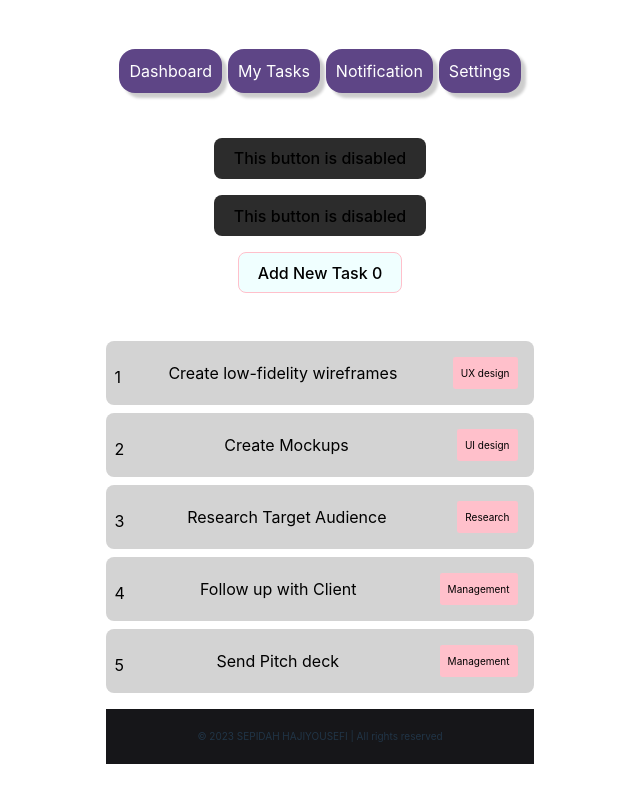
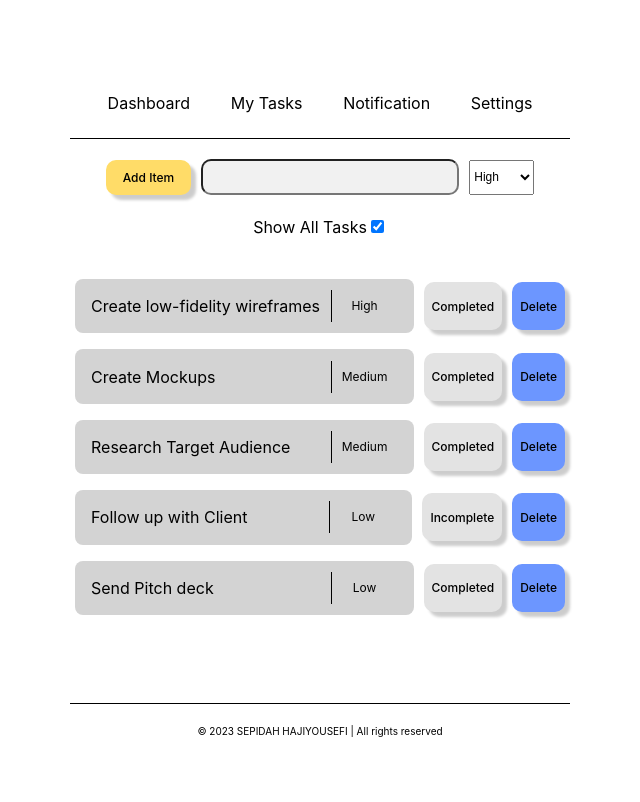
Before and after one commit to haji00/mtm6404-task-manager-haji00, a React (Vite) app: page / in a window 1280 px wide. Shown: the top 802 px of the page, without its empty margins (320-960 px from the left). Built offline with nearby package versions, Linux system fonts and the light colour scheme.

Commit message:
Completes iteration 3

```diff
--- a/index.html
+++ b/index.html
@@ -1,13 +1,16 @@
 <!DOCTYPE html>
 <html lang="en">
+
 <head>
   <meta charset="UTF-8" />
   <link rel="icon" type="image/svg+xml" href="/vite.svg" />
   <meta name="viewport" content="width=device-width, initial-scale=1.0" />
-    <title>Vite + React</title>
+  <title>Task Manager</title>
 </head>
+
 <body>
   <div id="root"></div>
   <script type="module" src="/src/main.jsx"></script>
 </body>
+
 </html>
--- a/src/App.css
+++ b/src/App.css
@@ -3,6 +3,13 @@
   margin: 0 auto;
   padding: 2rem;
   text-align: center;
+}
+
+.App {
+  background-color: #ffffff;
+  width: 500px;
+  margin: 1rem auto;
+  padding: 20px;
 }
 
 .logo {
@@ -16,6 +23,44 @@
 }
 .logo.react:hover {
   filter: drop-shadow(0 0 2em #61dafbaa);
+}
+
+.form {
+  display: flex;
+  flex-direction: row;
+  align-items: center;
+  justify-content: center;
+  margin: 20px 0;
+}
+
+.form button {
+  background-color: rgb(255, 220, 104);
+  color: black;
+  justify-content: center;
+  margin: 0 5px;
+  padding: 0 1rem;
+  font-size: 12px;
+  font-weight: 500;
+  height: 35px;
+}
+
+.form input {
+  background-color: #f1f1f1;
+  color: black;
+  border-radius: 10px;
+  width: 250px;
+  height: 30px;
+  margin: 0 5px;
+}
+
+.form select {
+  font-size: 12px;
+  margin: 0 5px;
+  height: 35px;
+}
+
+.show-completed {
+  color: black;
 }
 
 @keyframes logo-spin {
@@ -33,10 +78,6 @@
   }
 }
 
-.card {
-  padding: 1em;
-}
-
 .read-the-docs {
   color: #888;
 }
--- a/src/App.jsx
+++ b/src/App.jsx
@@ -1,6 +1,5 @@
 import reactLogo from "./assets/react.svg";
 import "./App.css";
-import Button from "./Button/Button";
 import { useState } from "react";
 import { NavBar } from "./NavBar/NavBar";
 import { tasks } from "./assets/tasks";
@@ -9,19 +8,121 @@ import Footer from "./Footer/Footer";
 
 function App() {
   const [user, setUser] = useState();
+  const [taskList, setTaskList] = useState(tasks);
+  const [newItemTask, setNewItemTask] = useState("");
+  const [newItemPriority, setNewItemPriority] = useState("High");
+  const [showCompleted, setShowCompleted] = useState(true);
+
+  const addItemToList = () => {
+    setTaskList([
+      ...taskList,
+      {
+        id: taskList.length,
+        taskItem: newItemTask,
+        priority: newItemPriority,
+        status: "Incomplete",
+      },
+    ]);
+  };
+
+  const figureoutStatus = (id) => {
+    const itemStatus = taskList[id].status;
+    if (itemStatus === "Completed") {
+      return "Incomplete";
+    }
+    return "Completed";
+  };
+
+  const saveMyChange = () => {
+    localStorage.setItem("list", JSON.stringify(taskList));
+  };
+
+  const handleChange = (id) => {
+    const [...taskListCopy] = taskList;
+    console.log("Id", id);
+    console.log("status", taskList[id].status);
+    taskListCopy[id].status = figureoutStatus(id);
+    setTaskList(taskListCopy);
+    saveMyChange();
+  };
+
+  const handleDelete = (id) => {
+    const taskListCopy = taskList.filter((task) => task.id !== id);
+    console.log("Id", id);
+    setTaskList(taskListCopy);
+    saveMyChange();
+  };
 
   return (
     <div className="App">
       <NavBar />
-      <div className="card">
-        <Button label="Counter disabled " enabled={false} />
-        <Button initialCount={10} label="disabled" enable={false} />
-        <Button initialCount={0} label="Add New Task " enabled={true} />
+      <div className="form">
+        <button
+          className="add-btn"
+          onClick={addItemToList}
+          disabled={!newItemTask}
+        >
+          Add Item
+        </button>
+        <input
+          value={newItemTask}
+          onChange={(event) => {
+            setNewItemTask(event.target.value);
+          }}
+        />
+        <select
+          onChange={(ev) => {
+            setNewItemPriority(ev.target.value);
+          }}
+        >
+          <option value="High">High</option>
+          <option value="Medium">Medium</option>
+          <option value="Low">Low</option>
+        </select>
       </div>
+
+      <div className="show-completed">
+        <label>Show All Tasks</label>
+        <input
+          id="showCompleted"
+          type="checkbox"
+          checked={showCompleted}
+          onChange={() => setShowCompleted(!showCompleted)}
+        />
+      </div>
+
       <ul className="task-list">
-        {tasks.map((task) =>
-          task.completed ? null : <ListItem task={task} />
-        )}
+        {taskList
+          .sort((a, b) => {
+            if (a.priority === "High") {
+              return -1;
+            } else if (a.priority === "Low") {
+              return 1;
+            } else if (a.priority === "Medium") {
+              return 0;
+            }
+          })
+          .map((task) =>
+            task.status !== "Completed" ? (
+              <ListItem
+                key={task.id}
+                task={task}
+                isCompleted={false}
+                onToggleStatus={() => handleChange(task.id - 1)}
+                onDeleteTask={() => handleDelete(task.id)}
+              />
+            ) : (
+              showCompleted && (
+                <ListItem
+                  key={task.id}
+                  task={task}
+                  isCompleted={true}
+                  onToggleStatus={() => handleChange(task.id - 1)}
+                  onDeleteTask={() => handleDelete(task.id)}
+                />
+              )
+            )
+          )}
       </ul>
       <Footer />
     </div>
--- a/src/Button/Button.jsx
+++ /dev/null
@@ -1,24 +0,0 @@
-import { useState } from "react";
-import "./button.css";
-
-const Button = ({ initialCount = 0, label, enabled, children }) => {
-  const [count, setCount] = useState(initialCount);
-  return enabled ? (
-    <button
-      className="custom-button"
-      onClick={() => {
-        if (enabled) {
-          setCount(count + 1);
-        }
-      }}
-    >
-      {!!children && children}
-      {label && label}
-      {count}
-    </button>
-  ) : (
-    <button className="button-disabled">This button is disabled</button>
-  );
-};
-
-export default Button;
--- a/src/Button/button.css
+++ /dev/null
@@ -1,10 +0,0 @@
-.custom-button {
-  background-color: azure;
-  color: black;
-  border-color: pink;
-}
-
-.button-disabled {
-  background-color: rgb(44, 44, 44);
-  color: black;
-}
--- a/src/Footer/footer.css
+++ b/src/Footer/footer.css
@@ -1,12 +1,13 @@
 .footer {
   width: auto;
-  background-color: #161619;
+  color: black;
+  border-top: 1px solid black;
   font-size: 10px;
   padding: 1px;
   display: block;
   align-items: center;
   align-content: center;
   justify-content: center;
-  margin: auto;
-  padding: 10px;
+  margin: 5rem auto 0 auto;
+  padding: 10px 10px 0 10px;
 }
--- a/src/ListItem/ListItem.jsx
+++ b/src/ListItem/ListItem.jsx
@@ -1,12 +1,29 @@
 import "./listItem.css";
 
-const ListItem = ({ task }) => {
+const ListItem = ({ task, onToggleStatus, onDeleteTask }) => {
+  const handleStatusToggle = () => {
+    onToggleStatus(task.id);
+  };
+
+  const handleDelete = () => {
+    onDeleteTask(task.id);
+  };
+
   return (
-    <li className="list">
-      <p className="list-id">{task.id}</p>
-      <p className="list-item">{task.taskItem}</p>
-      <p className="list-type">{task.itemType}</p>
-    </li>
+    <div className="container">
+      <li className="list">
+        <p className="list-item">{task.taskItem}</p>
+        <p className="list-type">{task.priority}</p>
+      </li>
+      <div className="buttons">
+        <button className="status-btn" onClick={handleStatusToggle}>
+          {task.status}
+        </button>
+        <button className="delete-btn" onClick={handleDelete}>
+          Delete
+        </button>
+      </div>
+    </div>
   );
 };
 
--- a/src/ListItem/listItem.css
+++ b/src/ListItem/listItem.css
@@ -1,20 +1,26 @@
 .task-list {
   width: auto;
-  margin-left: 0;
+  margin: 2rem 0;
   padding-left: 0;
 }
 
+.container {
+  display: flex;
+  flex-direction: row;
+  justify-content: space-between;
+  align-items: center;
+}
 .list {
   background-color: lightgrey;
   color: black;
-  width: auto;
+  width: 350px;
   height: 3rem;
   border-radius: 0.5rem;
   display: flex;
   flex-direction: row;
   justify-content: space-between;
-  margin: 0.5rem auto;
-  padding: 0.5rem;
+  margin: 0.5rem 5px;
+  padding: 0.2rem 0.5rem 0.2rem 1rem;
 }
 
 .list-item {
@@ -26,11 +32,40 @@
 .list-type {
   margin: 0.5rem 0.5rem;
   padding: 0.5rem;
-  border-radius: 0.15rem;
-  background-color: pink;
-  font-size: 10px;
+  color: rgb(0, 0, 0);
+  border-left: 1px solid black;
+  font-size: 12px;
+  width: 50px;
   display: flex;
   flex-direction: row;
-  justify-content: right;
+  justify-content: center;
   align-items: center;
 }
+
+.statuses {
+  display: flex;
+}
+
+.status-btn,
+.delete-btn {
+  font-size: 12px;
+  margin: 0 5px;
+  padding: 5px 7px;
+  justify-content: center;
+  height: 3rem;
+  border: 1px solid transparent;
+}
+
+.status-btn {
+  background-color: rgb(227, 227, 227);
+  color: black;
+  border: 1px solid transparent;
+}
+
+.delete-btn {
+  background-color: rgb(108, 150, 255);
+}
+
+.buttons {
+  display: flex;
+}
--- a/src/NavBar/navbar.css
+++ b/src/NavBar/navbar.css
@@ -1,17 +1,19 @@
 .nav {
+  background-color: rgb(255, 255, 255);
   width: auto;
   margin: auto;
   display: flex;
   padding: 10px;
   align-items: center;
   justify-content: space-evenly;
+  border-bottom: 1px solid black;
 }
 
 .nav a {
-  color: #ffffff;
+  color: #000000;
   font-weight: 400;
   text-decoration: none;
-  background-color: rgb(94, 69, 134);
+  /* background-color: rgb(94, 69, 134); */
   padding: 10px;
   width: max-content;
   border-radius: 1rem;
--- a/src/assets/tasks.jsx
+++ b/src/assets/tasks.jsx
@@ -2,31 +2,36 @@ export const tasks = [
   {
     id: 1,
     taskItem: "Create low-fidelity wireframes",
-    itemType: "UX design",
-    completed: false,
+    // itemType: "UX design",
+    priority: "High",
+    status: "Completed",
   },
   {
     id: 2,
     taskItem: "Create Mockups",
-    itemType: "UI design",
-    completed: false,
+    // itemType: "UI design",
+    priority: "Medium",
+    status: "Completed",
   },
   {
     id: 3,
     taskItem: "Research Target Audience",
-    itemType: "Research",
-    completed: false,
+    // itemType: "Research",
+    priority: "Medium",
+    status: "Completed",
   },
   {
     id: 4,
     taskItem: "Follow up with Client",
-    itemType: "Management",
-    completed: false,
+    // itemType: "Management",
+    priority: "Low",
+    status: "Incomplete",
   },
   {
     id: 5,
     taskItem: "Send Pitch deck",
-    itemType: "Management",
-    completed: false,
+    // itemType: "Management",
+    priority: "Low",
+    status: "Completed",
   },
 ];
--- a/src/index.css
+++ b/src/index.css
@@ -5,7 +5,7 @@
 
   color-scheme: light dark;
   color: rgba(255, 255, 255, 0.87);
-  background-color: #242424;
+  background-color: #bdbdbd;
 
   font-synthesis: none;
   text-rendering: optimizeLegibility;
@@ -18,10 +18,10 @@ a {
   font-weight: 500;
   color: #646cff;
   text-decoration: inherit;
-  box-shadow: 5px 5px 3px rgba(0, 0, 0, 0.2);
 }
 a:hover {
-  background-color: pink;
+  color: rgb(108, 150, 255);
+  font-weight: 500;
   cursor: pointer;
 }
 
@@ -42,13 +42,14 @@ button {
   display: flex;
   flex-direction: column;
   margin: 1rem auto;
-  border-radius: 8px;
+  border-radius: 10px;
   border: 1px solid transparent;
   padding: 0.6em 1.2em;
   font-size: 1em;
   font-weight: 500;
   font-family: inherit;
   background-color: #1a1a1a;
+  box-shadow: 5px 5px 3px rgba(0, 0, 0, 0.2);
   cursor: pointer;
   transition: border-color 0.25s;
 }
```
Lines whose indentation alone changed are shown as unchanged.
